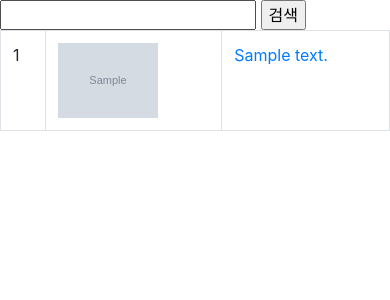
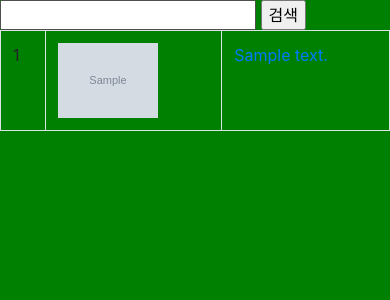
Before and after one commit to askcompany-kr/django-with-react, a Django app: page /k-instagram/ in a window 390 px wide. Shown: the top 300 px of the page. Run offline with Django 3.2, Linux system fonts and the light colour scheme; a user stored in the database is signed in; tables that the repository leaves empty hold one stand-in row (values such as "Sample post"); grey boxes marked "Sample" are stand-in pictures; some libraries are stand-ins or nearby versions.

Commit message:
미디어 쿼리 적용

```diff
--- a/instagram/templates/instagram/post_list.html
+++ b/instagram/templates/instagram/post_list.html
@@ -6,6 +6,13 @@
     <meta charset="utf-8" />
     <title>Instagram / Post List</title>
     <link rel="stylesheet" href="https://stackpath.bootstrapcdn.com/bootstrap/4.4.1/css/bootstrap.min.css" integrity="sha384-Vkoo8x4CGsO3+Hhxv8T/Q5PaXtkKtu6ug5TOeNV6gBiFeWPGFN9MuhOf23Q9Ifjh" crossorigin="anonymous">
+    <style>
+        @media (max-width: 600px) {
+            body {
+                background-color: green;
+            }
+        }
+    </style>
 </head>
 <body>
 
```
